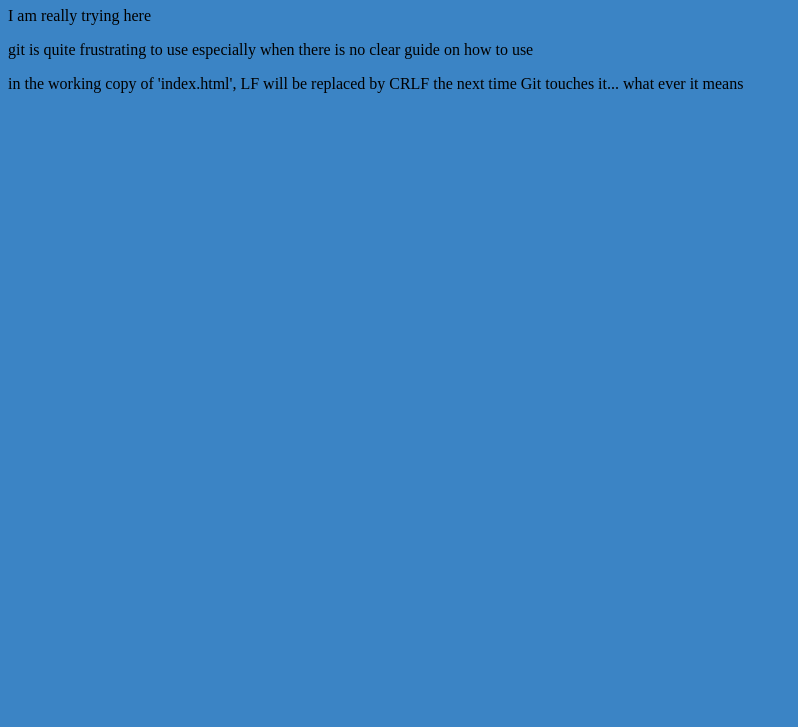
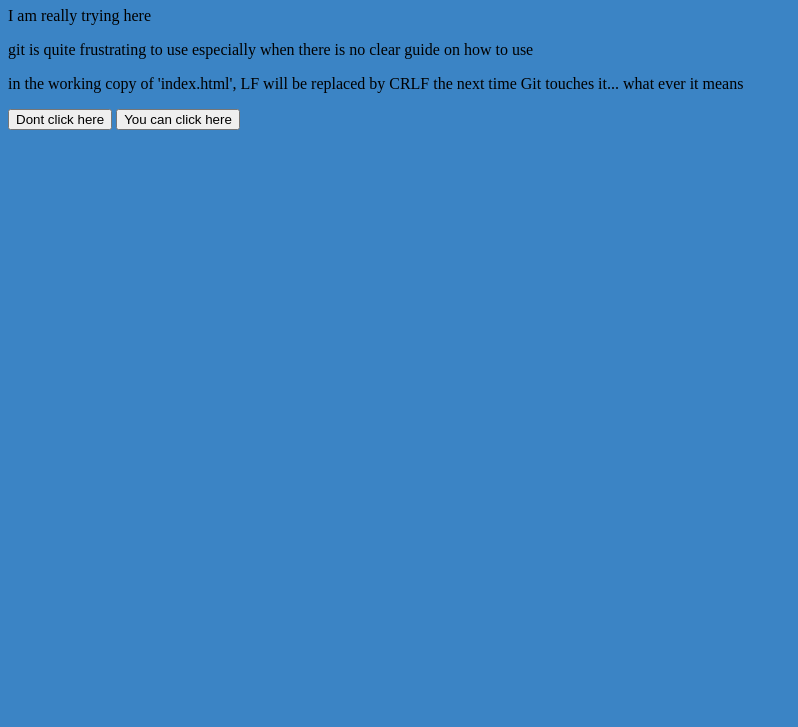
Before and after one commit to Libraprime/Git-test, a plain HTML site: page index.html in a window 1280 px wide. Shown: the part 73-800 px from the top of the page, without its empty margins (0-798 px from the left). Drawn offline with Linux system fonts and the light colour scheme.

Commit message:
Added some functionality

```diff
--- a/index.html
+++ b/index.html
@@ -12,6 +12,10 @@
         <p>I am really trying here</p>
         <p>git is quite frustrating to use especially when there is no clear guide on how to use </p>
         <p>in the working copy of 'index.html', LF will be replaced by CRLF the next time Git touches it... what ever it means</p>
+        <div>
+            <button onclick="gruggy()">Dont click here</button>
+            <button onclick="giddy()">You can click here</button>
+        </div>
     </section>
 
     <script src="scripts/script.js"></script>
--- a/scripts/script.js
+++ b/scripts/script.js
@@ -0,0 +1,9 @@
+const gruggy = () => {
+    const name = prompt('what is your name')
+    alert('fuck off ' + name)
+}
+
+const giddy = () => {
+    const name = prompt('what is your name')
+    alert('Welcom ' + name)
+}
```
